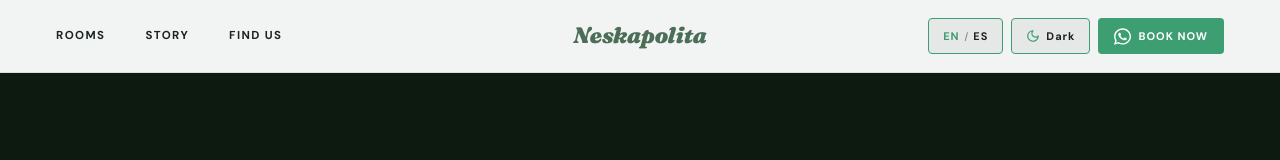
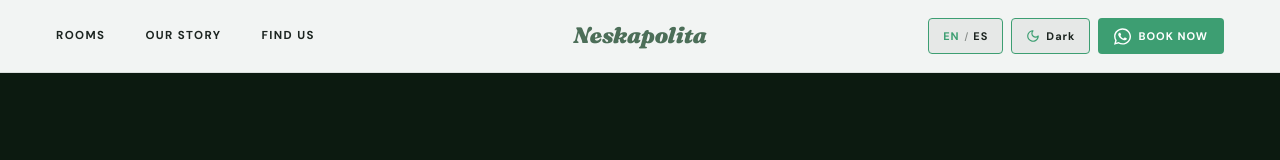
Before and after one commit to eliseomurillo9/neskapolita, a React (Vite) app: page / in a window 1280 px wide. Shown: the top 160 px of the page. Built offline with nearby package versions, Linux system fonts and the light colour scheme.

Commit message:
fix: show current page in desktop and mobile navigation

```diff
--- a/src/app/hooks/useAppNavigation.ts
+++ b/src/app/hooks/useAppNavigation.ts
@@ -6,9 +6,10 @@ export function useAppNavigation() {
   const navigate = useNavigate();
   const location = useLocation();
 
-  let currentPage = "home";
+  let currentPage = location.pathname === "/" ? "home" : "unknown";
   if (location.pathname === "/rooms") currentPage = "rooms";
   if (location.pathname === "/ruta") currentPage = "ruta";
+  if (location.pathname === "/story") currentPage = "story";
 
   const goHome = () => {
     if (location.pathname === "/") {
--- a/src/imports/NavBar/index.tsx
+++ b/src/imports/NavBar/index.tsx
@@ -1,10 +1,9 @@
-import i18n from "../../locales/i18n";
+import { useTranslation } from "react-i18next";
 import {useState} from "react";
 import svgPaths from "./svg-9yr61w7rzh";
 import menuSvgPaths from "@/imports/NeskapolitaMenuV2Bright-1/svg-d640mmtgs0";
 import {GOOGLE_MAPS_URL} from "@/app/hooks/useAppNavigation";
 
-const t = i18n.t.bind(i18n);
 type NavBarProps = {
   className?: string;
   style?: "dark" | "light";
@@ -17,17 +16,6 @@ type NavBarProps = {
   onLogoClick?: () => void;
   onNavLink?: (link: string) => void;
 };
-const desktopLinks = ["Rooms", "Story", "Find Us"];
-const NAV_LINKS = [{
-  label: t("index.rooms"),
-  page: "rooms"
-}, {
-  label: t("nav.our_story"),
-  page: "home"
-}, {
-  label: t("index.find_us"),
-  page: "home"
-}];
 export default function NavBar({
   className,
   style = "light",
@@ -40,6 +28,19 @@ export default function NavBar({
   onLogoClick,
   onNavLink
 }: NavBarProps) {
+  const { t } = useTranslation();
+  const navLinks = [
+    { label: t("index.rooms"), page: "rooms", action: "Rooms" },
+    { label: t("nav.our_story"), page: "story", action: "Story" },
+    { label: t("index.find_us"), page: null, action: "Find Us" }
+  ];
+  const activateLink = (action: string) => {
+    if (onNavLink) {
+      onNavLink(action);
+    } else if (action === "Find Us") {
+      window.open(GOOGLE_MAPS_URL, '_blank', 'noopener,noreferrer');
+    }
+  };
   const [menuOpen, setMenuOpen] = useState(false);
   const toggleMenu = (open: boolean) => {
     setMenuOpen(open);
@@ -50,7 +51,6 @@ export default function NavBar({
   const mutedColor = isDark ? "rgba(237,232,216,0.5)" : "rgba(28,36,32,0.5)";
   const toggleBorder = isDark ? "#d5dad7" : "#3d9e72";
   const menuBg = isDark ? "#0d1f13" : "#f2f4f3";
-  const activeLabel = currentPage === "rooms" ? "Rooms" : "Our Story";
   return <>
       {/* ── Nav bar strip ── */}
       <div className={className || "w-full relative"}>
@@ -58,21 +58,25 @@ export default function NavBar({
 
           {/* Desktop left: nav links */}
           <div className="hidden md:flex gap-10 flex-1 items-center">
-            {desktopLinks.map(l => <button key={l} className="font-bold uppercase whitespace-nowrap cursor-pointer bg-transparent border-0 p-0" style={{
+            {navLinks.map(({ label, page, action }) => {
+              const isActive = page === currentPage;
+              return <button
+                key={action}
+                aria-current={isActive ? "page" : undefined}
+                className="relative font-bold uppercase whitespace-nowrap cursor-pointer bg-transparent border-0 p-0"
+                style={{
                   fontFamily: "'DM Sans',sans-serif",
                   fontSize: 11.52,
                   letterSpacing: "1.38px",
-            color: textColor,
+                  color: isActive ? "#3d9e72" : textColor,
                   fontVariationSettings: '"opsz" 14'
-          }} onClick={() => {
-            if (onNavLink) {
-              onNavLink(l);
-            } else if (l === "Find Us") {
-              window.open(GOOGLE_MAPS_URL, '_blank', 'noopener,noreferrer');
-            }
-          }}>
-                {l}
-              </button>)}
+                }}
+                onClick={() => activateLink(action)}
+              >
+                {label}
+                {isActive && <span aria-hidden="true" className="absolute -bottom-2 left-0 h-0.5 w-full rounded-full" style={{ background: "#3d9e72" }} />}
+              </button>;
+            })}
           </div>
 
           {/* Mobile left: hamburger */}
@@ -236,45 +240,25 @@ export default function NavBar({
 
         {/* Navigation links */}
           <div className="flex flex-col items-center flex-1 gap-4 pt-6 pb-6 px-6 overflow-y-auto">
-          {NAV_LINKS.map(({
-          label,
-          page
-        }) => {
-          const isActive = label === activeLabel;
-          if (isActive) {
-            return <div key={label} className="flex items-center justify-center px-7 py-2 rounded-full cursor-pointer" style={{
-              background: isDark ? "rgba(61,158,114,0.18)" : "rgba(61,158,114,0.14)"
-            }} onClick={() => {
-              if (page) {
-                onNavLink?.(label);
-                toggleMenu(false);
-              }
-            }}>
-                  <span className="font-bold text-center whitespace-nowrap" style={{
+          {navLinks.map(({ label, page, action }) => {
+            const isActive = page === currentPage;
+            return <button
+              key={action}
+              aria-current={isActive ? "page" : undefined}
+              className="flex items-center justify-center px-7 py-2 rounded-full border-0 text-center whitespace-nowrap cursor-pointer active:opacity-60"
+              style={{
+                background: isActive ? (isDark ? "rgba(61,158,114,0.18)" : "rgba(61,158,114,0.14)") : "transparent",
                 fontFamily: "'DM Sans',sans-serif",
                 fontSize: 22,
-                color: "#3d9e72",
+                fontWeight: isActive ? 700 : 400,
+                color: isActive ? "#3d9e72" : textColor,
                 fontVariationSettings: '"opsz" 14'
-              }}>
-                    {label}
-                  </span>
-                </div>;
-          }
-          return <button key={label} className="bg-transparent border-0 text-center whitespace-nowrap cursor-pointer active:opacity-60" style={{
-            fontFamily: "'DM Sans',sans-serif",
-            fontSize: 22,
-            fontWeight: 400,
-            color: isDark ? "#ede8d8" : "#0c1a10",
-            fontVariationSettings: '"opsz" 14',
-            opacity: page ? 1 : 0.45
-          }} onClick={() => {
-            if (onNavLink) {
-              onNavLink(label);
-            } else if (label === t("index.find_us") || label === "Find Us") {
-              window.open(GOOGLE_MAPS_URL, '_blank', 'noopener,noreferrer');
-            }
+              }}
+              onClick={() => {
+                activateLink(action);
                 toggleMenu(false);
-          }}>
+              }}
+            >
               {label}
             </button>;
           })}
```
Lines whose indentation alone changed are shown as unchanged.
